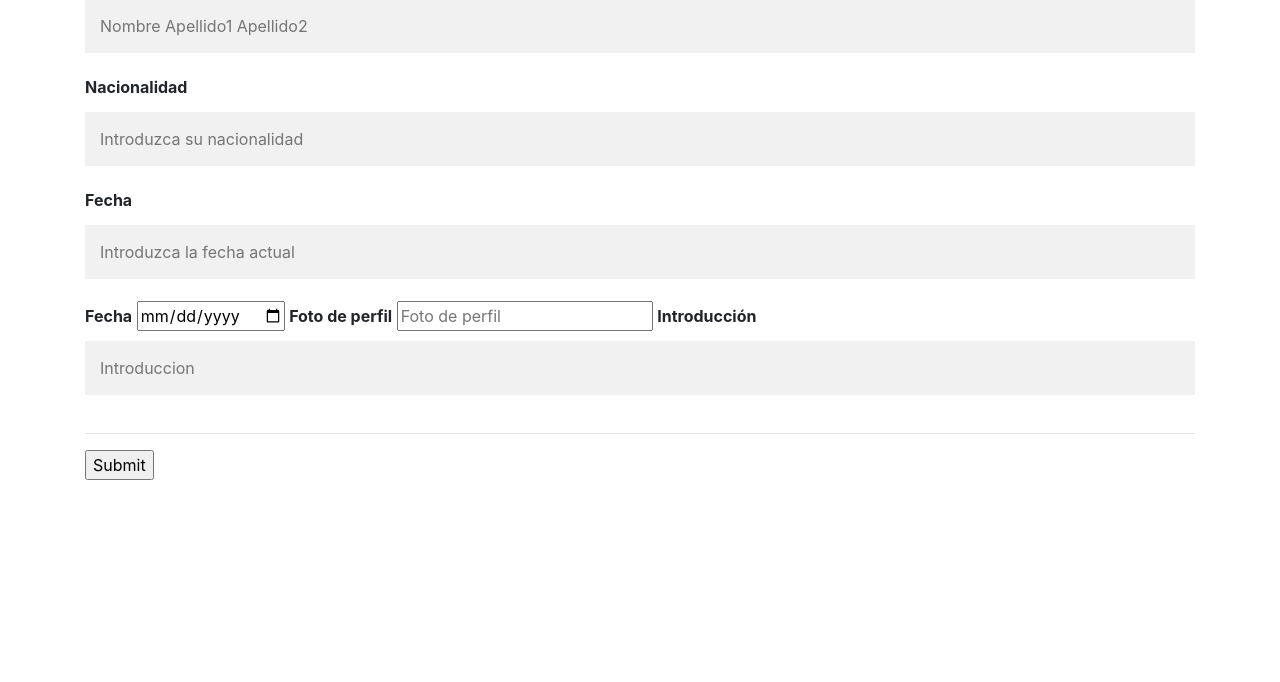
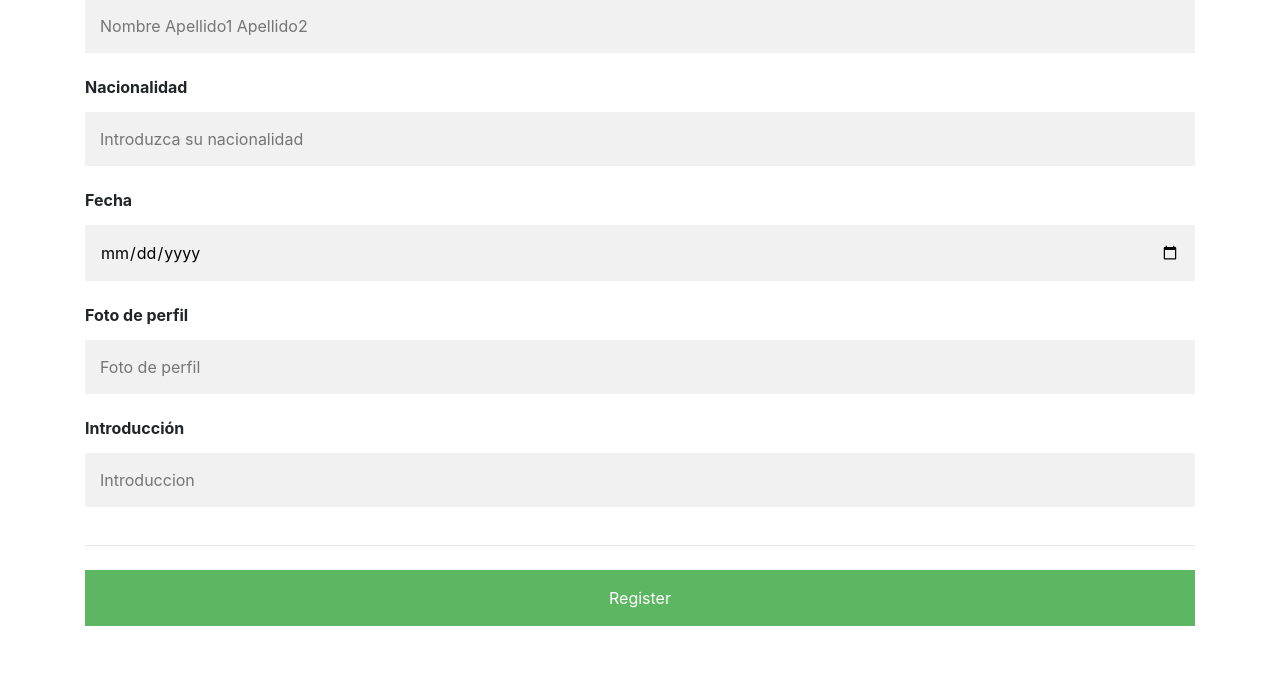
Before and after one commit to JavierBH/IS2, a Flask app: page /register in a window 1280 px wide. Shown: the part 587-1269 px from the top of the page. Before the commit the page ends 1067 px from the top, so only its background shows below. Run offline with Flask 2, Linux system fonts and the light colour scheme; some libraries are stand-ins or nearby versions.

Commit message:
Mira aaron eres un hijo de puta y hueles mal

```diff
--- a/app.py
+++ b/app.py
@@ -19,10 +19,14 @@ app.secret_key = 'random string'
 app.config["UPLOAD_FOLDER"] = UPLOAD_FOLDER
 
 
+@app.route("/home")
+def home():
+    return render_template("index.html")
+
 @app.route("/")
-def home():
+def a():
     conectar_db()
-    return render_template("index.html")
+    return render_template("login.html")
 
 def allowed_file(filename):
     return '.' in filename and \
--- a/static/css/register.css
+++ b/static/css/register.css
@@ -14,7 +14,7 @@ body {
   }
 
   /* Full-width input fields */
-  input[type=text], input[type=password] {
+  input[type=text], input[type=password],  input[type=date],  input[type=BLOB] {
     width: 100%;
     padding: 15px;
     margin: 5px 0 22px 0;
@@ -23,7 +23,7 @@ body {
     background: #f1f1f1;
   }
 
-  input[type=text]:focus, input[type=password]:focus {
+  input[type=text]:focus, input[type=password]:focus,input[type=date]:focus,  input[type=BLOB]:focus {
     background-color: #ddd;
     outline: none;
   }
--- a/templates/register.html
+++ b/templates/register.html
@@ -36,10 +36,7 @@
                 <input type="text" placeholder="Introduzca su nacionalidad" name="nacionalidad" >
 
                 <label ><b>Fecha</b></label>
-                <input type="text" placeholder="Introduzca la fecha actual" name="fecha" >
-
-                <label ><b>Fecha</b></label>
-                <input type="date" placeholder="Introduzca su fecha de nacimiento" name="fecha" required>
+                <input type="date" placeholder="Introduzca su fecha de nacimiento" name="fecha" >
 
                 <label ><b>Foto de perfil</b></label>
                 <input type="BLOB" placeholder="Foto de perfil" name="foto">
@@ -48,8 +45,7 @@
                 <input type="text" placeholder="Introduccion" name="introduccion">
 
                 <hr>
-                <!--<button type="submit" class="registerbtn">Register</button>-->
-                <input type="submit" value="Submit"><br>
+                <button type="submit" class="registerbtn" value="Submit">Register</button>
 
               </div>
 
```
Also changed, not shown: templates/login.html (+4 -3 lines), datos.db (added).
